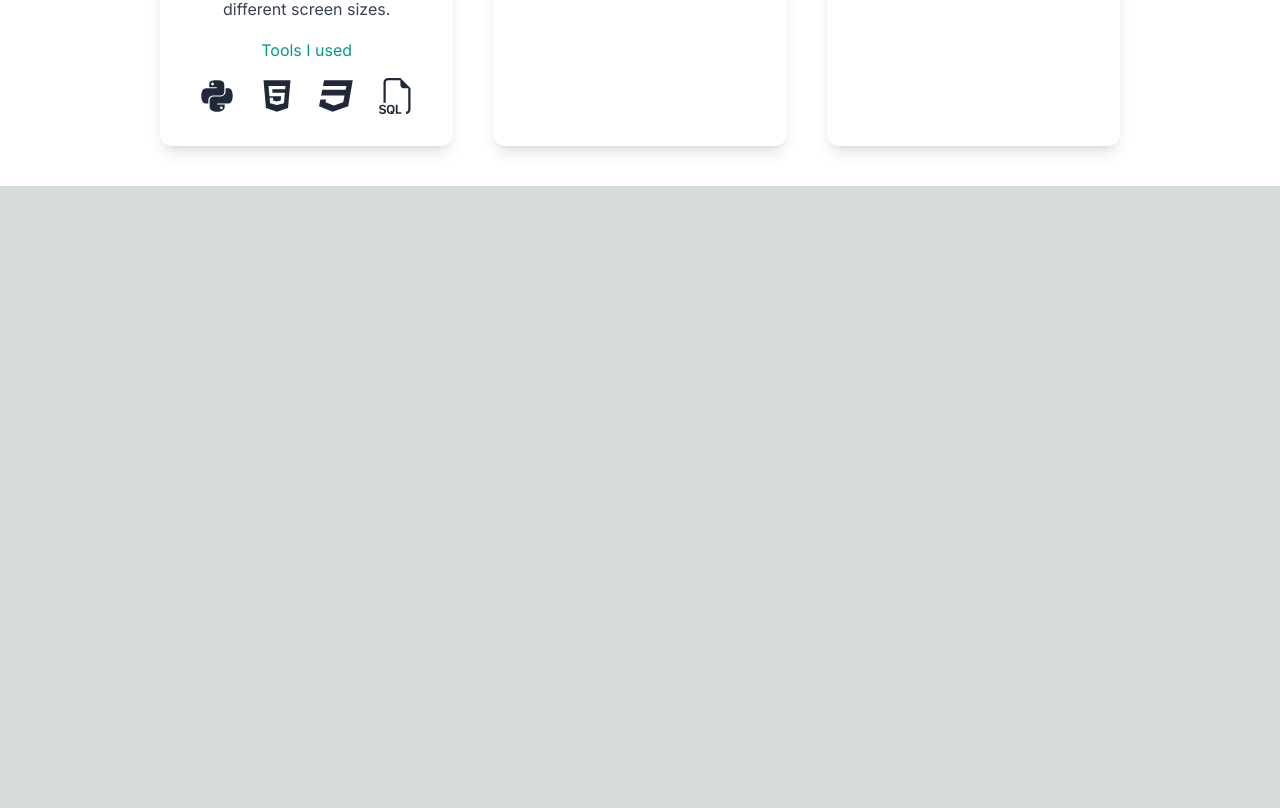
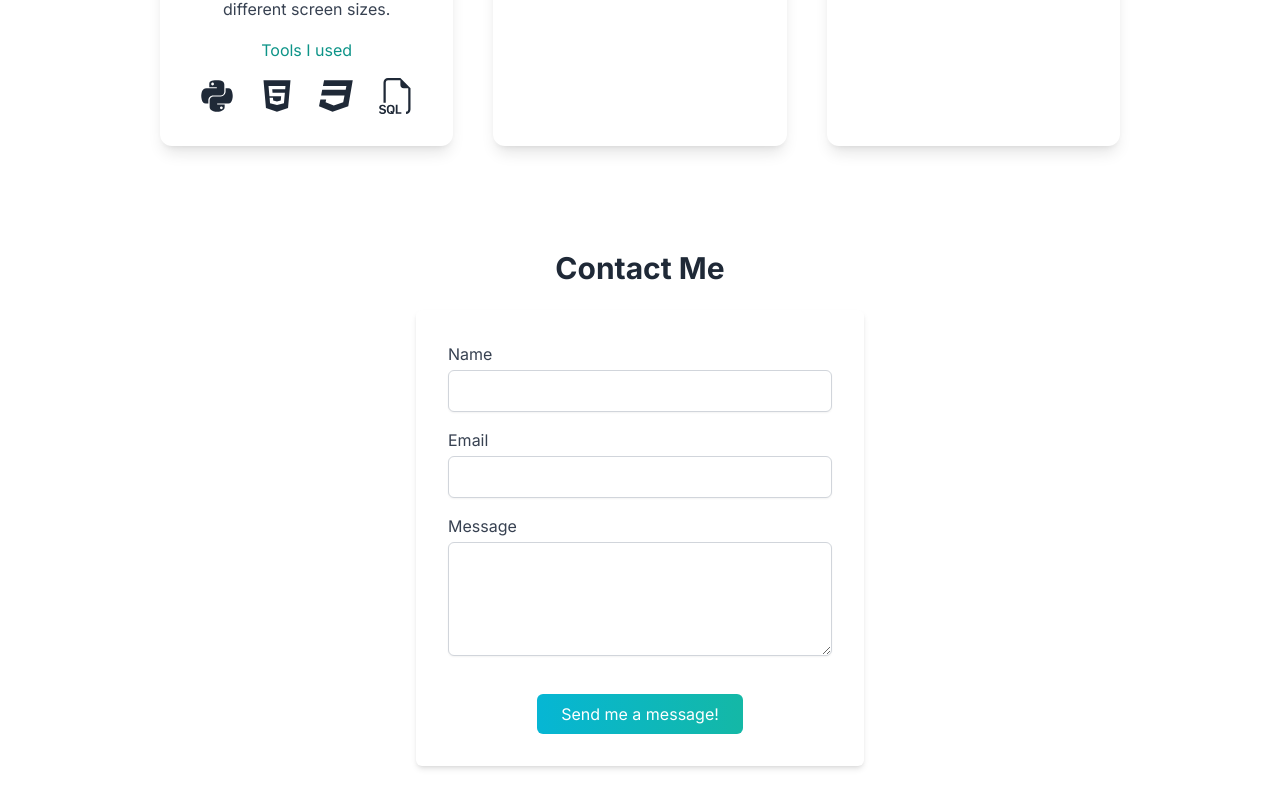
Before and after one commit to MateuszGrabarczyk/My-portfolio-website, a Next.js app: page / in a window 1280 px wide. Shown: the part 2342-3150 px from the top of the page. Before the commit the page ends 2528 px from the top, so only its background shows below. Built offline with nearby package versions, Linux system fonts and the light colour scheme.

Commit message:
✨Add contact form component

```diff
--- a/package.json
+++ b/package.json
@@ -9,11 +9,13 @@
     "lint": "next lint"
   },
   "dependencies": {
+    "formik": "^2.4.6",
     "next": "14.2.6",
     "react": "^18",
     "react-dom": "^18",
     "react-hot-toast": "^2.4.1",
-    "react-icons": "^5.3.0"
+    "react-icons": "^5.3.0",
+    "yup": "^1.4.0"
   },
   "devDependencies": {
     "@types/node": "^20",
--- a/src/app/page.tsx
+++ b/src/app/page.tsx
@@ -8,6 +8,7 @@ import Skills from "@/components/Skills";
 import Projects from "@/components/Projects";
 import SocialLinks from "@/components/SocialLinks";
 import ProfilePicture from "@/components/ProfilePicture";
+import Contact from "@/components/Contact";
 
 function Home() {
   const [darkMode, setDarkMode] = useState(false);
@@ -24,6 +25,7 @@ function Home() {
         <Experience />
         <Skills />
         <Projects />
+        <Contact />
       </main>
     </div>
   );
--- /dev/null
+++ b/src/components/Contact.tsx
@@ -0,0 +1,133 @@
+"use client";
+
+import { Formik, Field, Form, ErrorMessage } from "formik";
+import * as Yup from "yup";
+import toast from "react-hot-toast";
+
+const Contact = () => {
+  const initialValues = {
+    name: "",
+    email: "",
+    message: "",
+  };
+
+  const validationSchema = Yup.object({
+    name: Yup.string()
+      .required("Name is required")
+      .min(2, "Name must be at least 2 characters long"),
+    email: Yup.string()
+      .email("Invalid email address")
+      .required("Email is required"),
+    message: Yup.string()
+      .required("Message is required")
+      .min(10, "Message must be at least 10 characters long"),
+  });
+
+  const handleSubmit = (
+    values: typeof initialValues,
+    { resetForm }: { resetForm: () => void }
+  ) => {
+    console.log("Form data", values);
+
+    toast.dismiss();
+    toast.success("Message sent successfully!", {
+      duration: 1500,
+      position: "top-center",
+    });
+    resetForm();
+  };
+
+  return (
+    <section className="py-16">
+      <h2 className="text-3xl font-bold text-center text-gray-800 dark:text-white mb-6">
+        Contact Me
+      </h2>
+      <div className="max-w-md mx-auto bg-white p-8 rounded-md shadow-md">
+        <Formik
+          initialValues={initialValues}
+          validationSchema={validationSchema}
+          onSubmit={handleSubmit}
+        >
+          {({ isValid }) => (
+            <Form>
+              <div className="mb-4">
+                <label
+                  className="block text-gray-700 dark:text-gray-700"
+                  htmlFor="name"
+                >
+                  Name
+                </label>
+                <Field
+                  type="text"
+                  id="name"
+                  name="name"
+                  className="mt-1 w-full px-3 py-2 border border-gray-300 rounded-md shadow-sm focus:outline-none focus:ring focus:ring-indigo-200"
+                />
+                <ErrorMessage
+                  name="name"
+                  component="div"
+                  className="text-red-600 text-sm mt-1"
+                />
+              </div>
+
+              <div className="mb-4">
+                <label
+                  className="block text-gray-700 dark:text-gray-700"
+                  htmlFor="email"
+                >
+                  Email
+                </label>
+                <Field
+                  type="email"
+                  id="email"
+                  name="email"
+                  className="mt-1 w-full px-3 py-2 border border-gray-300 rounded-md shadow-sm focus:outline-none focus:ring focus:ring-indigo-200"
+                />
+                <ErrorMessage
+                  name="email"
+                  component="div"
+                  className="text-red-600 text-sm mt-1"
+                />
+              </div>
+
+              <div className="mb-4">
+                <label
+                  className="block text-gray-700 dark:text-gray-700"
+                  htmlFor="message"
+                >
+                  Message
+                </label>
+                <Field
+                  as="textarea"
+                  id="message"
+                  name="message"
+                  rows={4}
+                  className="mt-1 w-full px-3 py-2 border border-gray-300 rounded-md shadow-sm focus:outline-none focus:ring focus:ring-indigo-200"
+                />
+                <ErrorMessage
+                  name="message"
+                  component="div"
+                  className="text-red-600 text-sm mt-1"
+                />
+              </div>
+
+              <div className="text-center">
+                <button
+                  type="submit"
+                  className={`bg-gradient-to-r from-cyan-500 to-teal-500 text-white px-6 py-2 rounded-md mt-4 ${
+                    !isValid ? "opacity-50 cursor-not-allowed" : ""
+                  }`}
+                  disabled={!isValid}
+                >
+                  Send me a message!
+                </button>
+              </div>
+            </Form>
+          )}
+        </Formik>
+      </div>
+    </section>
+  );
+};
+
+export default Contact;
```
Also changed, not shown: 1 other file (tests, documents, lock files or other folders).
